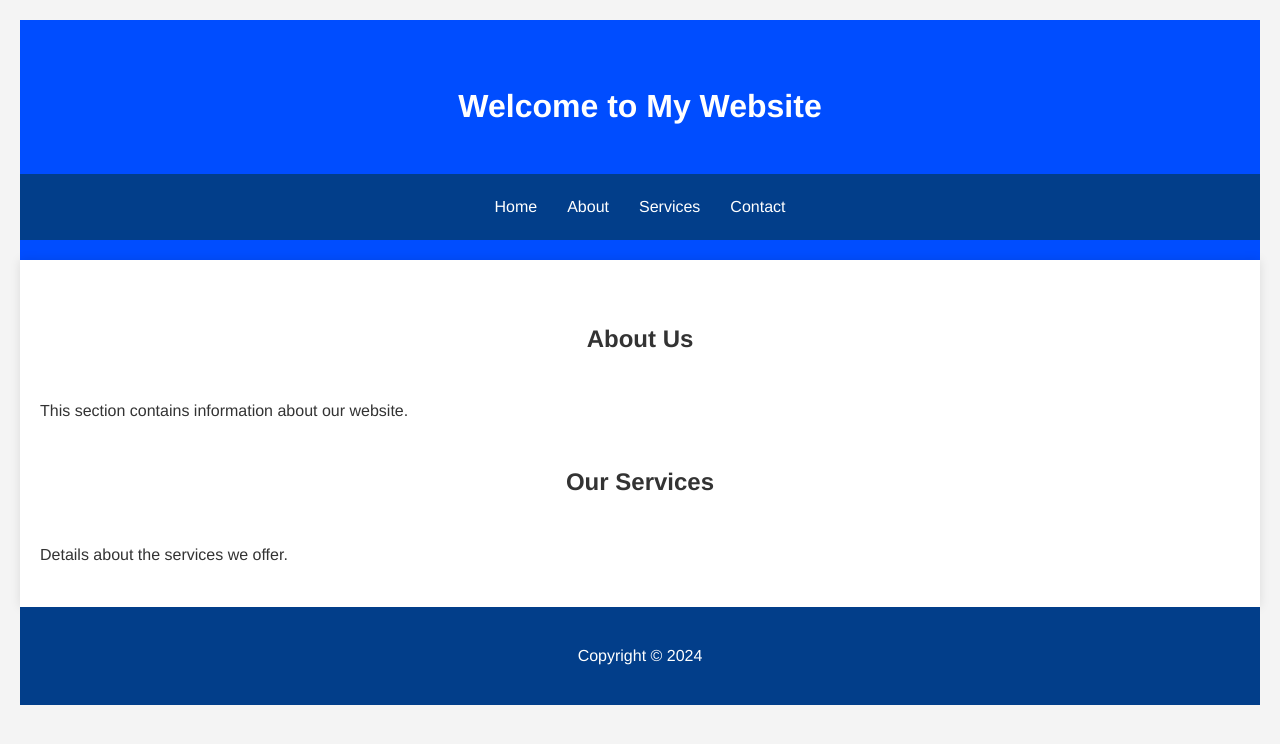
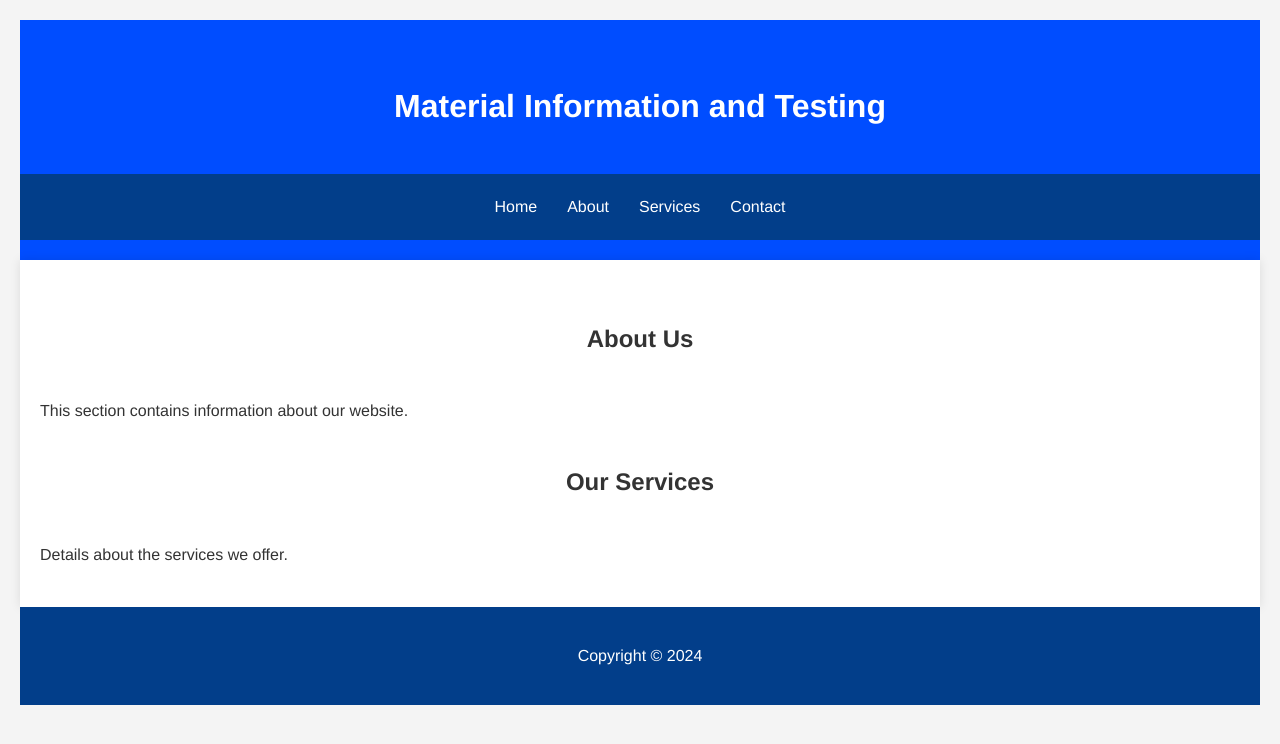
Before and after one commit to zdchoate/Website, a plain HTML site: page index.html in a window 1280 px wide. Drawn offline with Linux system fonts and the light colour scheme; a script that the page names is missing.

Commit message:
Update index.html

```diff
--- a/index.html
+++ b/index.html
@@ -8,7 +8,7 @@
 </head>
 <body>
     <header>
-        <h1>Welcome to My Website</h1>
+        <h1>Material Information and Testing</h1>
         <nav>
             <a href="#">Home</a>
             <a href="#">About</a>
```
